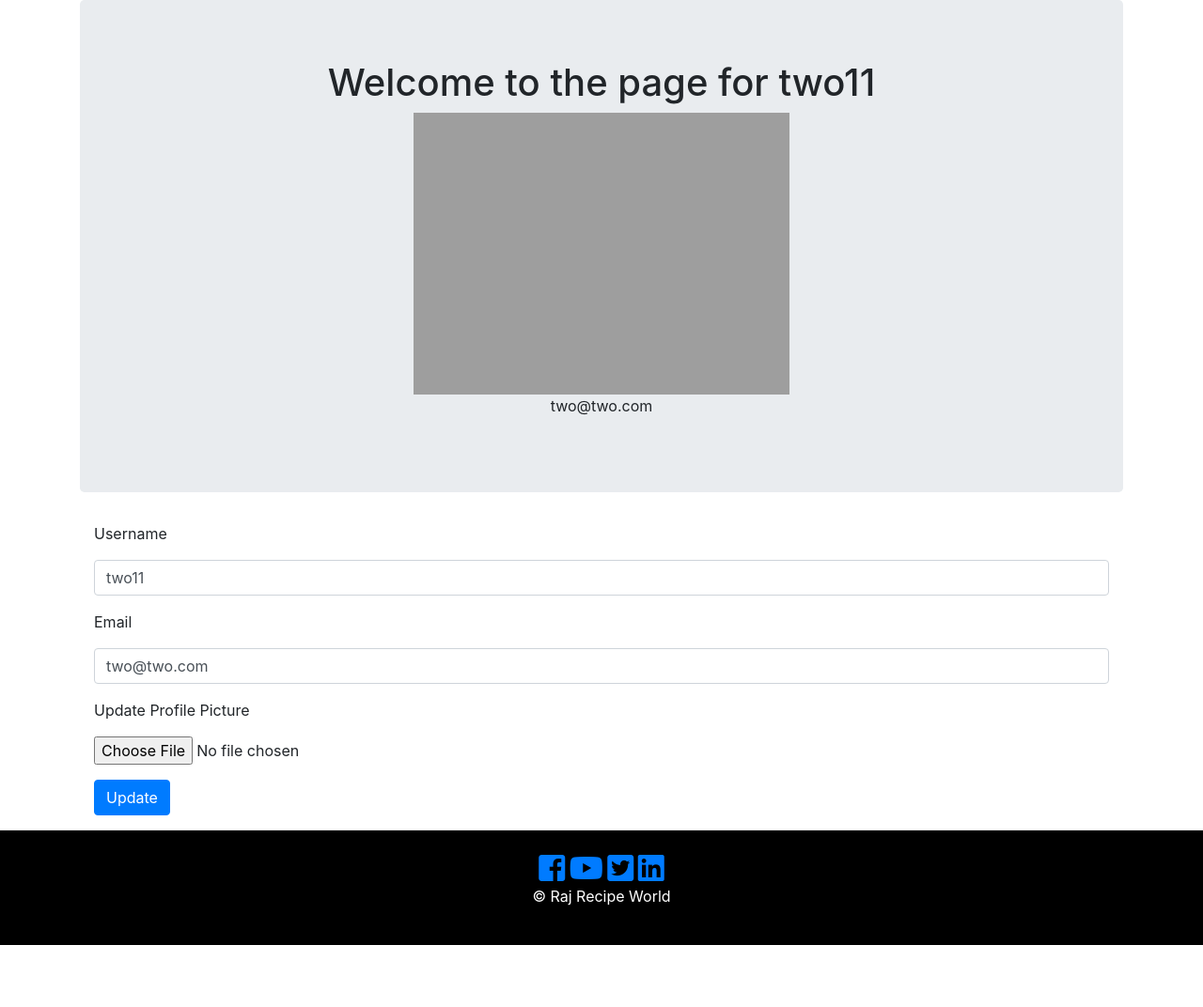
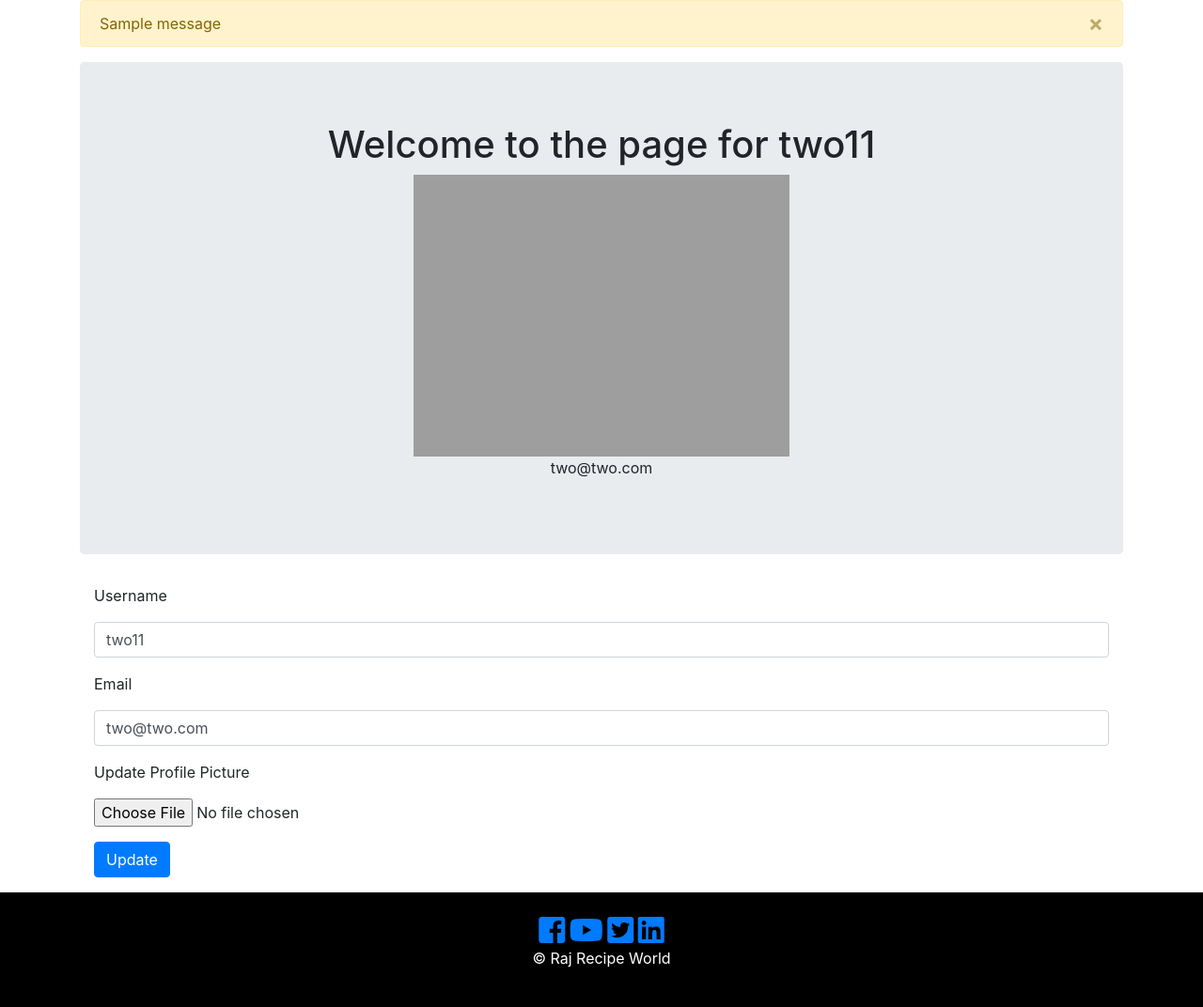
Before and after one commit to rajaneesh80/Code_Int_Data_Centric_Project_1.0, a Flask app: page /account in a window 1280 px wide. Shown: the part 96-1168 px from the top of the page at 94% size. Before the commit the page ends 1102 px from the top, so only its background shows below. Run offline with Flask 2, Linux system fonts and the light colour scheme; a user stored in the database is signed in; one stand-in notice (Sample message) is shown; some libraries are stand-ins or nearby versions.

Commit message:
user update accout warning model added

```diff
--- a/recipe_app/templates/account.html
+++ b/recipe_app/templates/account.html
@@ -2,6 +2,25 @@
 {% block content %}
 
 <!-- -->
+
+<!-- Error Flash Message -->
+
+<div>
+    {% with messages = get_flashed_messages(with_categories=true) %}
+
+  {% if messages %}
+    {% for category, message in messages %}
+      <div class="alert alert-warning alert-dismissible" role="alert">
+      <button type="button" class="close" data-dismiss="alert" aria-label="Close"><span aria-hidden="true">&times;</span></button>
+       {{ message }}
+      </div>
+    {% endfor %}
+  {% endif %}
+{% endwith %}
+
+</div>
+<!-- Error Flash Message End -->
+
 
 <div class="jumbotron">
 
@@ -16,15 +35,17 @@
 
 </div>
 
-<!-- -->
+<!-- --> <!-- --> <!-- -->  <!-- -->  <!-- --> <!-- --> <!-- --> <!-- -->  <!-- -->
 
 <div class="container">
   <form  method="POST" action = "" enctype="multipart/form-data">
     {{ form.hidden_tag() }}
+
     <div class="form-group">
       {{ form.username.label(class="form-group") }}
       {{form.username(class='form-control')  }}
     </div>
+
     <div class="form-group">
       {{ form.email.label(class="form-group") }}
       {{form.email(class='form-control')  }}
@@ -38,8 +59,12 @@
     <div class="form-group">
         {{ form.submit(class="btn btn-primary") }}
     </div>
+
   </form>
 
 </div>
 
 {% endblock content %}
+
+<!-- --> <!-- --> <!-- --> <!-- --> <!-- --> <!-- --> <!-- --> <!-- -->
+<!-- --> <!-- --> <!-- --> <!-- --> <!-- --> <!-- --> <!-- --> <!-- -->
--- a/recipe_app/users/views.py
+++ b/recipe_app/users/views.py
@@ -76,14 +76,19 @@
         if form.picture.has_file():
             image_url = fhotos.url(fhotos.save(form.picture.data))
             current_user.picture = image_url
+            if current_user.picture is not None and current_user.picture != image_url:
+                flash("User picture updated")
         else:
-            #image_url = "C:/flaskenv/rajip1.2/myapp/static/profile_pics/default_profile.png"
             image_url = current_user.picture
         ##############################################################
         current_user.username = form.username.data
+        if current_user.username is not None and current_user.username != form.username.data:
+            flash("User name updated")
         current_user.email = form.email.data
+        if current_user.email is not None and current_user.email != form.email.data:
+            flash("User email updated")
         db.session.commit()
-        flash('User Account Updated')
+        flash('Your Account Updated')
         return redirect(url_for('users.account'))
 
     elif request.method == 'GET':
```
Also changed, not shown: README.md, recipe_app/data.sqlite.
